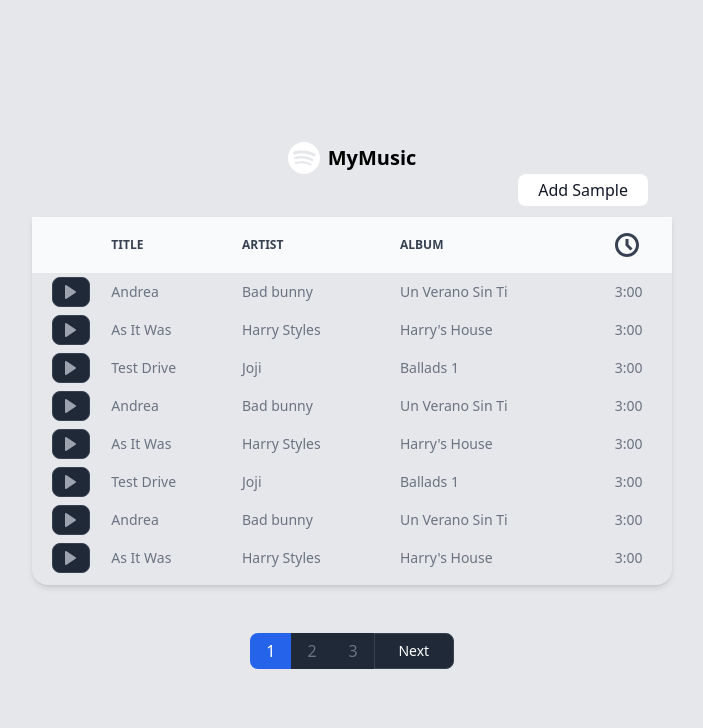
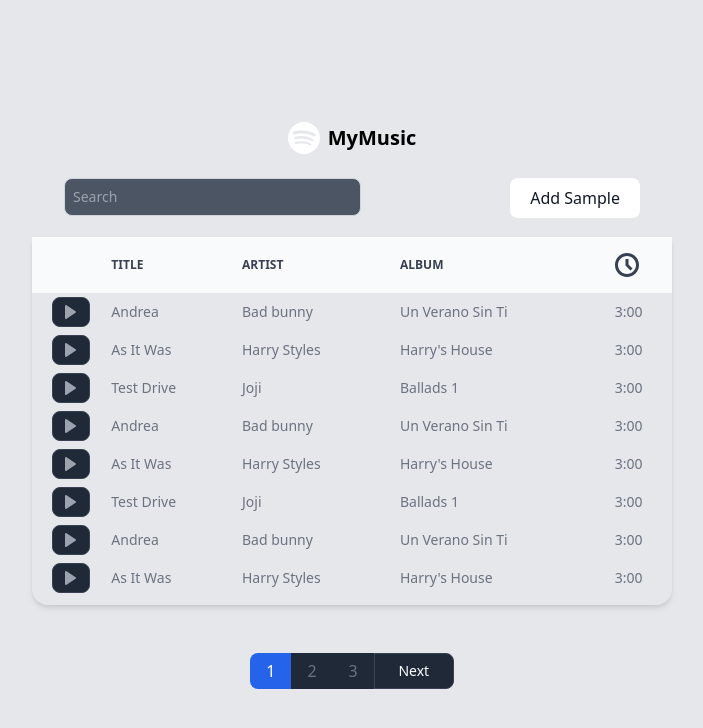
Before and after one commit to Carvajalo/Music_reproducer, a React (Vite) app: page / in a window 1280 px wide. Shown: the top 728 px of the page, without its empty margins (288-991 px from the left). Built offline with nearby package versions, Linux system fonts and the light colour scheme.

Commit message:
Adding Search bar, setup pagination for searching samples and fixing styles for search functionality

```diff
--- a/src/components/Form/NewSample.jsx
+++ b/src/components/Form/NewSample.jsx
@@ -2,8 +2,8 @@
 import { MusicContext } from "../../context/MusicContext";
 import { PaginationContext } from "../../context/PaginationContext";
 
-export const NewSample = ({ displayForm, setDisplayForm }) => {
-  const { addSamples } = useContext(MusicContext);
+export const NewSample = ({ setDisplayForm }) => {
+  const { addSamples, setDisplaySamples } = useContext(MusicContext);
 
   function setSampleInfo(sample) {
     let samp = {};
@@ -130,7 +130,7 @@
                 </label>
                 <label
                   htmlFor="artist"
-                  className="block  text-sm font-medium text-gray-900 text-gray-300"
+                  className="block  text-sm font-medium text-gray-300"
                 >
                   <span>Author:</span>
                   <input
--- a/src/components/Header/Header.jsx
+++ b/src/components/Header/Header.jsx
@@ -1,15 +1,26 @@
-import React, { useEffect, useState } from "react";
+import React, { useContext, useEffect, useState } from "react";
+import { MusicContext } from "../../context/MusicContext";
+import { PaginationContext } from "../../context/PaginationContext";
 import { NewSample } from "../Form/NewSample";
 
 export const Header = () => {
+  const { busqueda, setBusqueda, filtrar } = useContext(MusicContext);
+  const { setPage } = useContext(PaginationContext);
   const [displayForm, setDisplayForm] = useState(false);
   function handleDisplayForm() {
     setDisplayForm(true);
   }
+
+  const handleChange = (e) => {
+    setBusqueda(e.target.value);
+    filtrar(e.target.value);
+    setPage(1);
+  };
+
   return (
     <header>
       <nav className="rounded-t-xl bg-gray-200 border-gray-200 px-2 sm:px-4 py-2.5 dark:bg-gray-900">
-        <div >
+        <div>
           <div className="flex items-center justify-center">
             <svg
               className="mr-2"
@@ -27,19 +38,41 @@
               MyMusic
             </span>
           </div>
-
-          <div className="flex justify-end ml-96">
+          <div className="flex justify-between py-2 px-4 mt-4">
+            <div className="w-full">
+              <label
+                htmlFor="search"
+                className="text-sm font-medium text-gray-300"
+              >
+                <input
+                  className="border border-gray-300 text-sm rounded-lg focus:ring-blue-500 focus:border-blue-500 block w-8/12 p-2 bg-gray-600 placeholder-gray-400 text-white"
+                  type="search"
+                  name="search"
+                  id="search"
+                  value={busqueda}
+                  onChange={handleChange}
+                  placeholder="Search"
+                />
+              </label>
+            </div>
+            <div>
               <button
                 onClick={handleDisplayForm}
                 id="upload_sample"
-              className="bg-white border-b dark:bg-gray-800 dark:border-gray-700 hover:bg-gray-50 dark:hover:bg-gray-600 rounded-lg px-5 py-1 mr-2 font-medium text-gray-900 whitespace-nowrap dark:text-white"
+                className="bg-white border-b dark:bg-gray-800 dark:border-gray-700 hover:bg-gray-50 dark:hover:bg-gray-600 rounded-lg px-5 py-2 font-medium text-gray-900 whitespace-nowrap dark:text-white"
               >
                 Add Sample
               </button>
             </div>
           </div>
+        </div>
       </nav>
-      {displayForm && <NewSample displayForm={displayForm} setDisplayForm={setDisplayForm}></NewSample>}
+      {displayForm && (
+        <NewSample
+          displayForm={displayForm}
+          setDisplayForm={setDisplayForm}
+        ></NewSample>
+      )}
     </header>
   );
 };
--- a/src/components/MusicTable/MusicTable.jsx
+++ b/src/components/MusicTable/MusicTable.jsx
@@ -5,7 +5,7 @@
 import MusicTemplate from "./MusicTemplate";
 
 const MusicTable = () => {
-  const { samples } = useContext(MusicContext);
+  const { samples, displaySamples } = useContext(MusicContext);
   const {
     pageVisited,
     samplesPerPage,
@@ -15,9 +15,10 @@
     setIsChange,
   } = useContext(PaginationContext);
 
-  const new_button = Math.ceil(samples.length / samplesPerPage);
+  const new_button = Math.ceil(displaySamples.length / samplesPerPage);
 
   useEffect(() => {
+    arrayPages.length = 0;
     setIsChange(
       samples.slice(
         samples.length - (samples.length % samplesPerPage),
@@ -30,10 +31,16 @@
     if (isChange) {
       return;
     }
-    return setArrayPages([...arrayPages, arrayPages.length + 1]);
-  }, [samples]);
 
-  const setDiplay = samples.slice(pageVisited, pageVisited + samplesPerPage);
+  }, [displaySamples]);
+
+  useEffect(() => {
+
+  }, [displaySamples])
+
+
+
+  const setDiplay = displaySamples.slice(pageVisited, pageVisited + samplesPerPage);
 
   return (
 
--- a/src/components/Pagination/Pagination.jsx
+++ b/src/components/Pagination/Pagination.jsx
@@ -8,10 +8,11 @@
   const { setPage, page, arrayPages, lastPage } = useContext(PaginationContext);
 
 
+
   return (
     <section className="flex justify-center mt-8">
       <div className="inline-flex">
-        {page !== 1 && (
+        {page !== 1 && arrayPages.length && (
           <PreviusButton
             page={page}
             name={"Previous"}
@@ -28,7 +29,7 @@
             ></PaginationButtons>
           ))}
         </div>
-        {page !== lastPage && (
+        {page !== lastPage && arrayPages.length > 1 && (
           <PreviusButton
             page={page}
             name={"Next"}
--- a/src/components/Pagination/PaginationButtons.jsx
+++ b/src/components/Pagination/PaginationButtons.jsx
@@ -2,7 +2,7 @@
 import { PaginationContext } from "../../context/PaginationContext";
 
 export const PaginationButtons = ({ pageItem, setPage }) => {
-  const { lastPage, page } = useContext(PaginationContext);
+  const { lastPage, page, arrayPages } = useContext(PaginationContext);
 
   let style =
     "py-2 px-4 ml-0 leading-tight hover:text-white text-gray-400 hover:text-white";
@@ -17,11 +17,16 @@
     }
     style += " bg-blue-600 font-medium text-white";
     if (pageItem == 1) {
-      return style + " rounded-l-lg";
+      style = style + " rounded-l-lg";
+      if (arrayPages.length == 1) {
+        return style + " rounded-r-lg";
+      }
+      return style;
     }
     if (pageItem == lastPage) {
       return style + " rounded-r-lg";
     }
+
     return style;
   }
 
@@ -30,7 +35,6 @@
       <div onClick={setPageHandler} className={calculateColors(page, pageItem)}>
         {pageItem}
       </div>
-
     </>
   );
 };
--- a/src/context/MusicContext.jsx
+++ b/src/context/MusicContext.jsx
@@ -13,7 +13,6 @@
   const [displaySamples, setDisplaySamples] = useState(samples_testing);
   const [busqueda, setBusqueda] = useState("");
 
-
   function addSamples({ audio, title, artist, album, duration }) {
     const newSample = {
       id: samples.length + 1,
@@ -24,6 +23,29 @@
       duration,
     };
     setSamples([...samples, newSample]);
+    setDisplaySamples([...displaySamples, newSample])
+  }
+
+  function filtrar(busqueda) {
+    var resultadoBusqueda = samples.filter((sample) => {
+      if (
+        sample.title
+          .toString()
+          .toLocaleLowerCase()
+          .includes(busqueda.toLocaleLowerCase()) ||
+        sample.artist
+          .toString()
+          .toLocaleLowerCase()
+          .includes(busqueda.toLocaleLowerCase()) ||
+        sample.album
+          .toString()
+          .toLocaleLowerCase()
+          .includes(busqueda.toLocaleLowerCase())
+      ) {
+        return sample;
+      }
+    });
+    setDisplaySamples(resultadoBusqueda);
   }
 
   return (
@@ -35,6 +57,11 @@
         setIsAudioPlaying,
         currentSample,
         setCurrentSample,
+        busqueda,
+        setBusqueda,
+        displaySamples,
+        setDisplaySamples,
+        filtrar,
       }}
     >
       {props.children}
--- a/src/context/PaginationContext.jsx
+++ b/src/context/PaginationContext.jsx
@@ -9,13 +9,15 @@
   const pageVisited = (page - 1) * samplesPerPage;
   const [isChange, setIsChange] = useState(0);
   const [lastPage, setLastPage] = useState(0);
-  const [currentPage, setCurrentPage] = useState(1);
+
+  /* For search pagination:  */
+  const [displayPages, setDisplayPages] = useState([]);
 
   useEffect(() => {
+    setDisplayPages([arrayPages]);
     return setLastPage(arrayPages.length);
+
   }, [arrayPages]);
-
-
 
   return (
     <PaginationContext.Provider
@@ -29,7 +31,8 @@
         arrayPages,
         setArrayPages,
         lastPage,
-
+        displayPages,
+        setDisplayPages,
       }}
     >
       {props.children}
```
Lines whose indentation alone changed are shown as unchanged.
